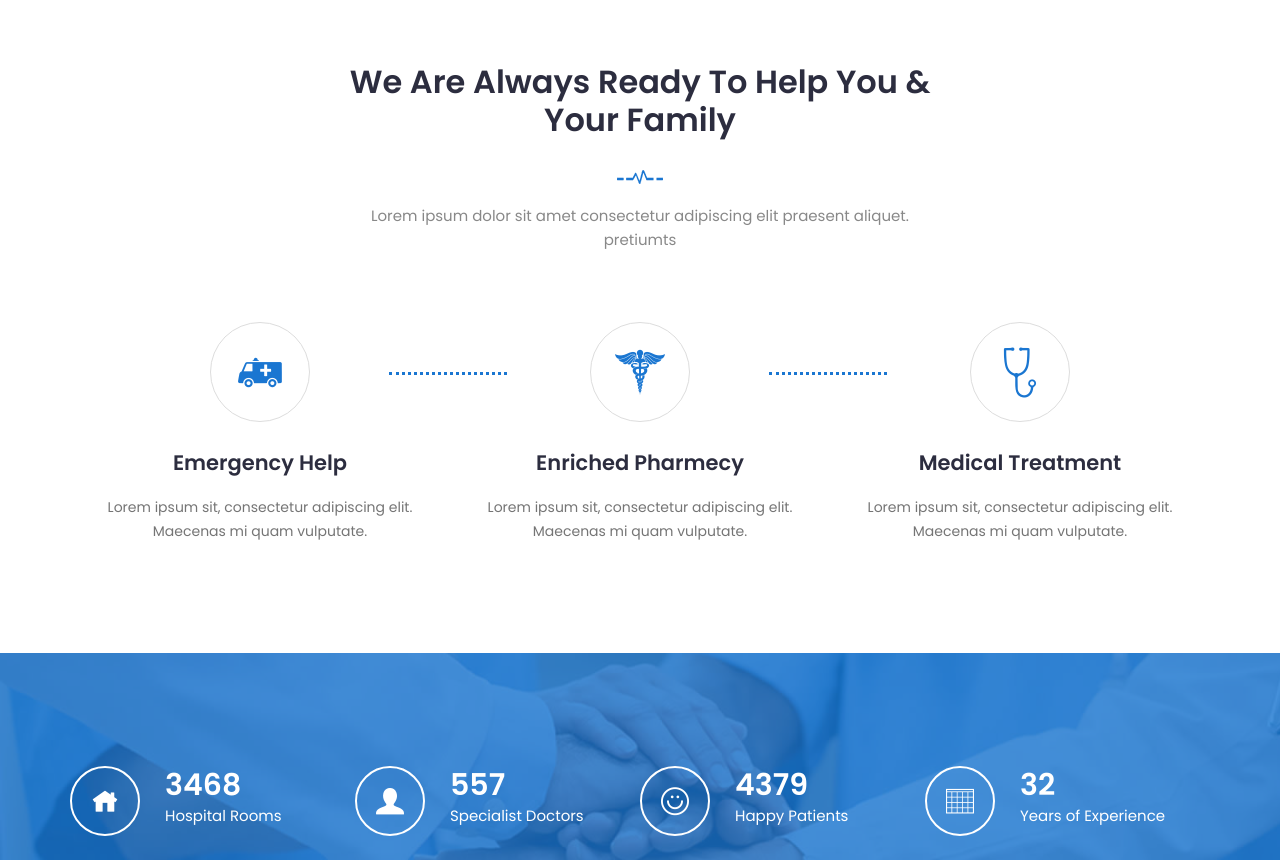
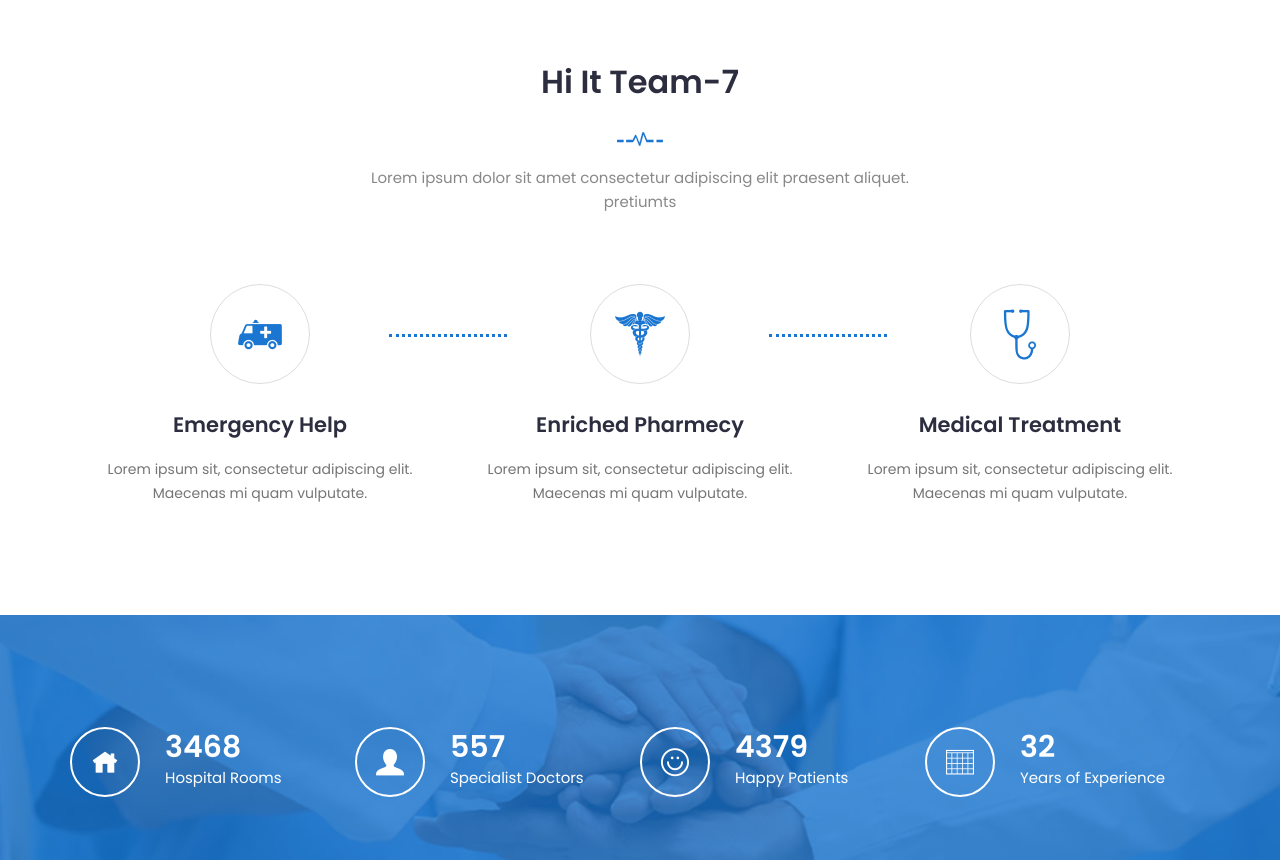
Before and after one commit to nitesh624/gittogether_team7, a plain HTML site: page index.html in a window 1280 px wide. Shown: the part 896-1756 px from the top of the page. Drawn offline with Linux system fonts and the light colour scheme; a script that the page names is missing.

Commit message:
Added heading

```diff
--- a/index.html
+++ b/index.html
@@ -291,7 +291,7 @@
 				<div class="row">
 					<div class="col-lg-12">
 						<div class="section-title">
-							<h2>We Are Always Ready to Help You & Your Family</h2>
+							<h2>Hi it Team-7</h2>
 							<img src="img/section-img.png" alt="#">
 							<p>Lorem ipsum dolor sit amet consectetur adipiscing elit praesent aliquet. pretiumts</p>
 						</div>
```
Also changed, not shown: Screenshot 2025-01-25 103113.png (added).
